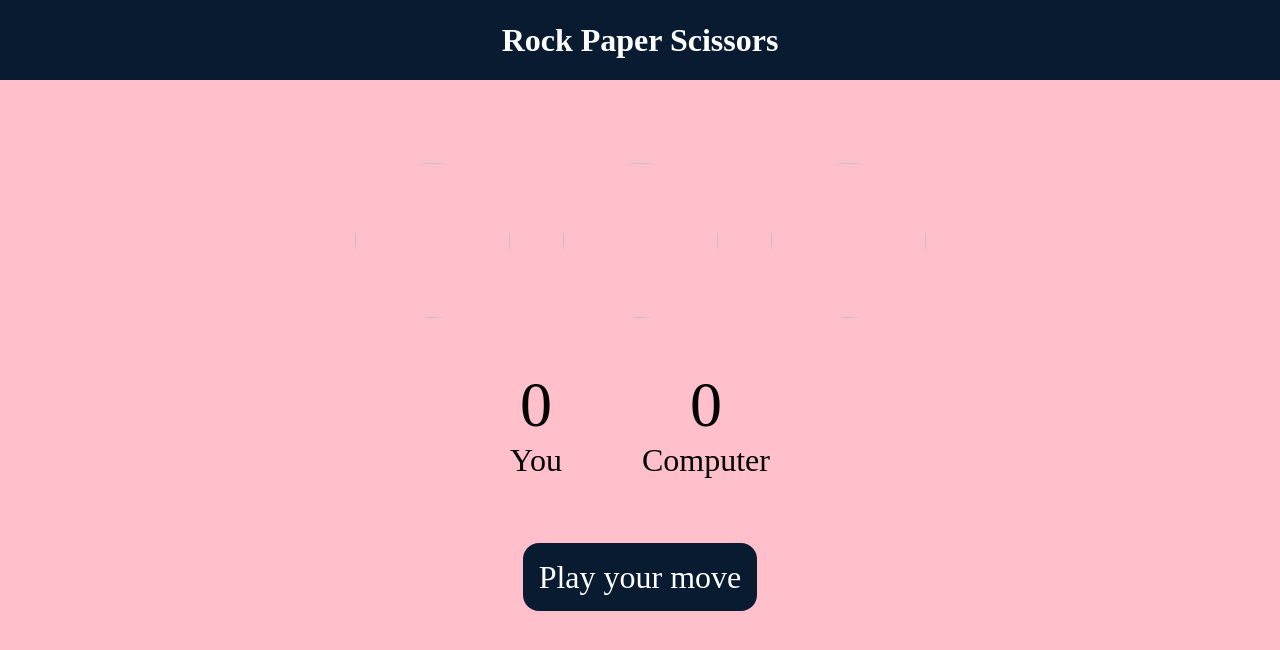
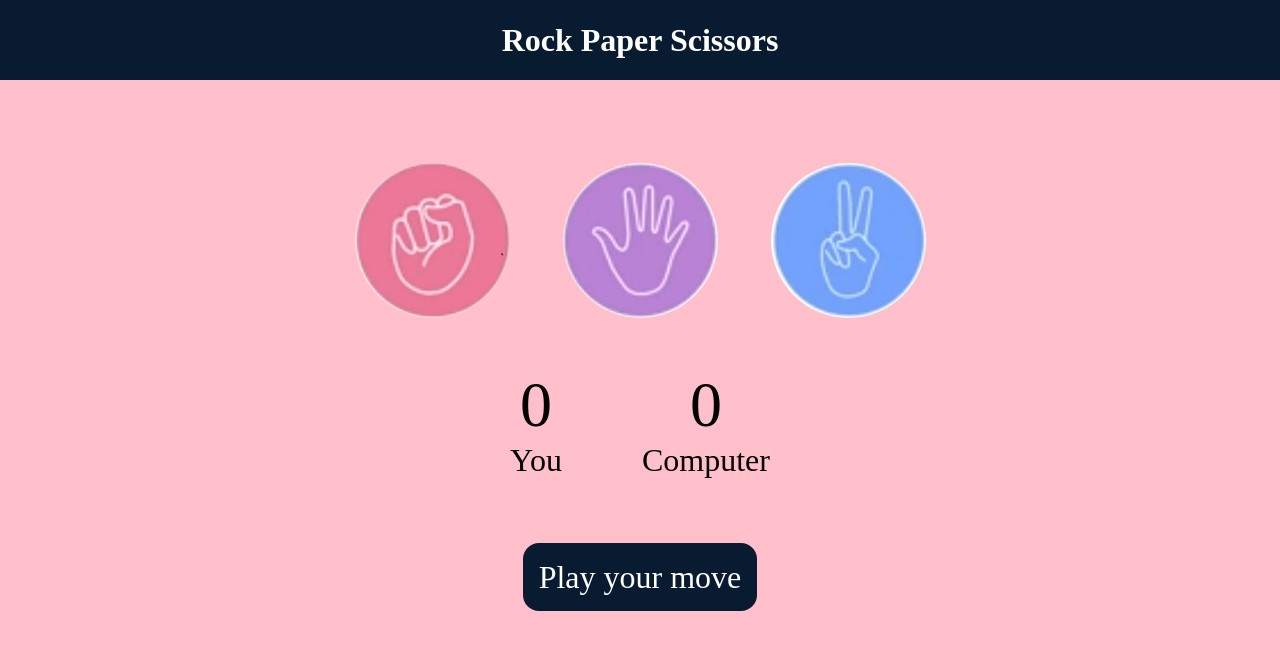
Before and after one commit to BhimkantGope/Rock-Paper-Scissors-Game, a plain HTML site: page index.html in a window 1280 px wide. Drawn offline with Linux system fonts and the light colour scheme.

Commit message:
Update index.html

```diff
--- a/index.html
+++ b/index.html
@@ -10,13 +10,13 @@
         <h1>Rock Paper Scissors</h1>
         <div class="choices">
             <div class="choice" id="rock">
-                <img src="image/Screenshot_20240720-204554-081~2.png">
+                <img src="Screenshot_20240720-204554-081~2.png">
             </div>
             <div class="choice" id="paper">
-                <img src="image/Screenshot_20240720-204554-081~3.png">
+                <img src="Screenshot_20240720-204554-081~3.png">
             </div>
             <div class="choice" id="scissors">
-                <img src="image/Screenshot_20240720-204554-081~4.png">
+                <img src="Screenshot_20240720-204554-081~4.png">
             </div>
         </div>
 
```
